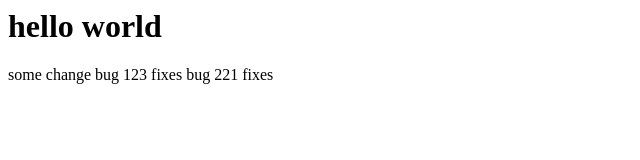
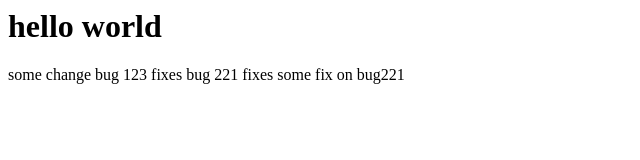
Before and after one commit to KMantas/test, a plain HTML site: page index.html in a window 1280 px wide. Shown: the whole page, without its empty margins (0-640 px from the left). Drawn offline with Linux system fonts and the light colour scheme.

Commit message:
adding some fix to index.html

```diff
--- a/index.html
+++ b/index.html
@@ -5,5 +5,6 @@ some change
 
 bug 123 fixes
 bug 221 fixes
+some fix on bug221
 </body>
 </html>
```
